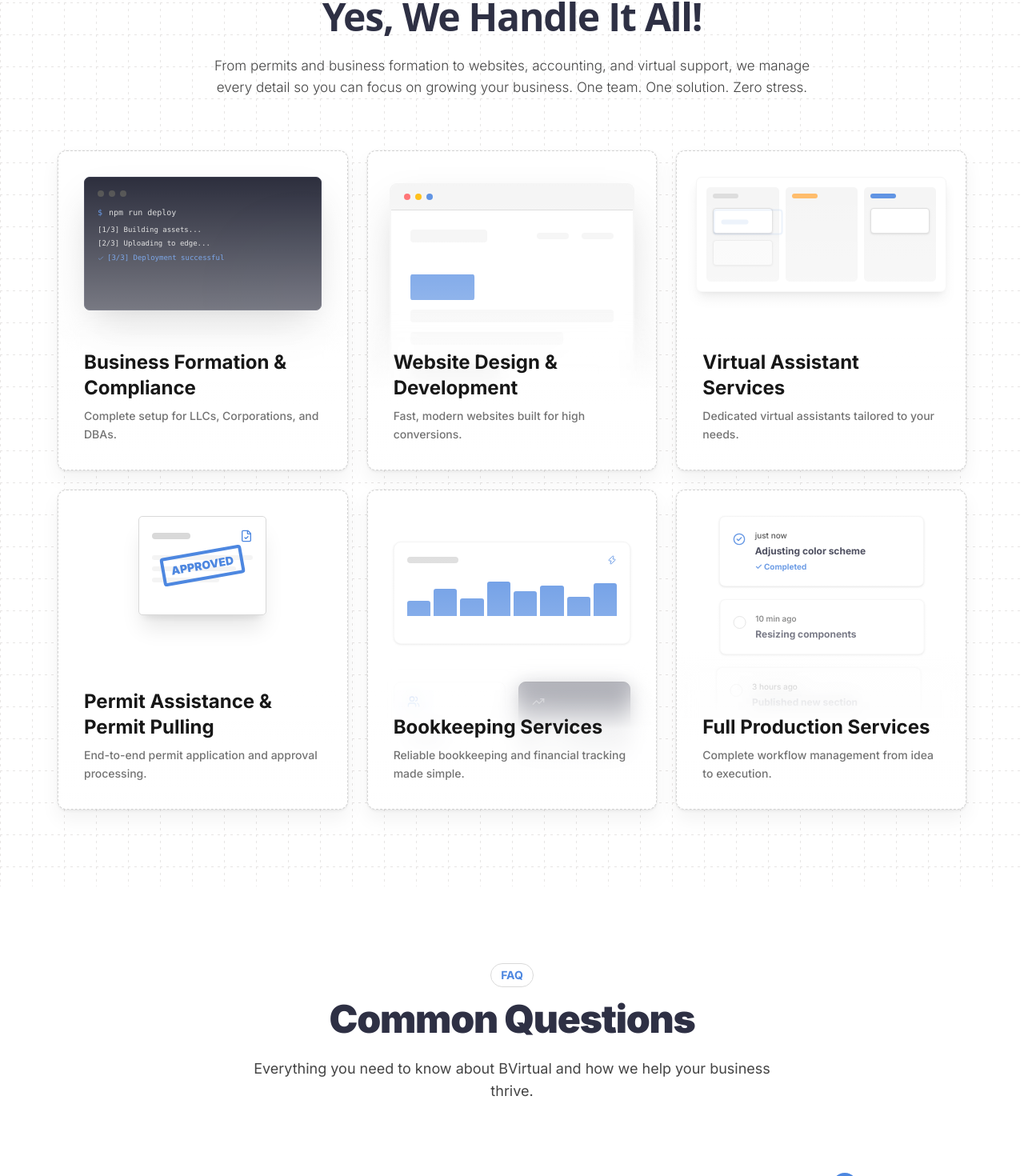
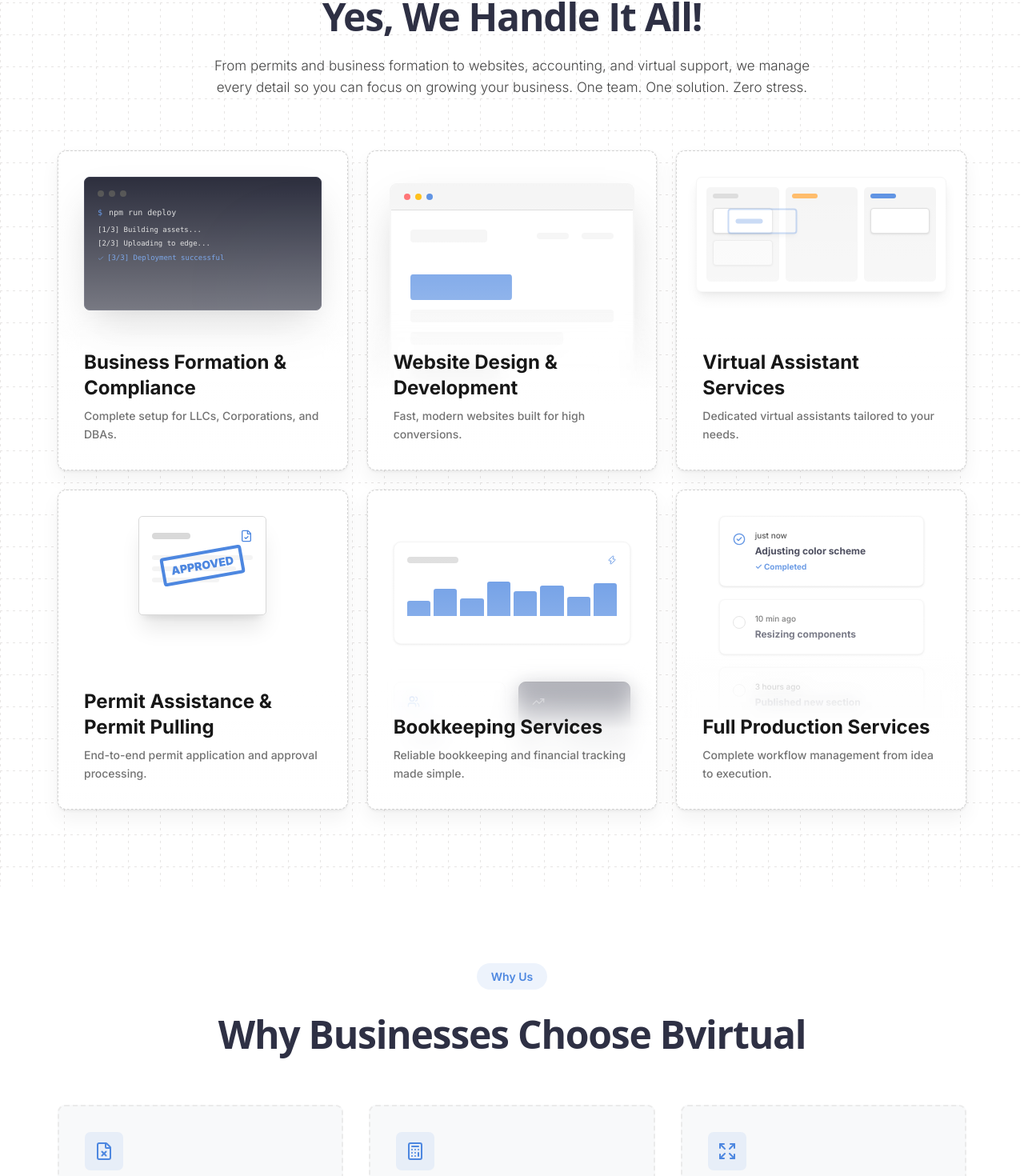
Before and after one commit to katsura919/bvirtual, a Next.js app: page / in a window 1280 px wide. Shown: the part 2197-3667 px from the top of the page at 80% size. Built offline with nearby package versions, Linux system fonts and the light colour scheme.

Commit message:
why choose us section

```diff
--- a/src/app/page.tsx
+++ b/src/app/page.tsx
@@ -20,6 +20,7 @@ import { HeroSection } from "@/components/HeroSection";
 import { BenefitsSection } from "@/components/BenefitsSection";
 import { ServicesSection } from "@/components/ServicesSection";
 import { FaqSection } from "@/components/FaqSection";
+import { WhyChooseUsSection } from "@/components/WhyChooseUsSection";
 
 export default function Home() {
   return (
@@ -91,6 +92,7 @@ export default function Home() {
           <HeroSection />
           <BenefitsSection />
           <ServicesSection />
+          <WhyChooseUsSection />
           <FaqSection />
         </main>
       </div>
--- /dev/null
+++ b/src/components/WhyChooseUsSection.tsx
@@ -0,0 +1,93 @@
+"use client";
+
+import React from 'react';
+import { motion } from 'motion/react';
+import { FileX, Calculator, Expand, Users, Zap, MessageSquare } from 'lucide-react';
+
+const reasons = [
+  {
+    Icon: FileX,
+    title: "No Long Term Commitment",
+    description: "Work with us month to month, without contracts or obligations. You stay in control at all times."
+  },
+  {
+    Icon: Calculator,
+    title: "Predictable Monthly Cost",
+    description: "Clear pricing with no hidden expenses, no payroll, no benefits, no surprises."
+  },
+  {
+    Icon: Expand,
+    title: "Flexible & Scalable Support",
+    description: "Easily scale support up or down based on your business needs."
+  },
+  {
+    Icon: Users,
+    title: "Multi-Skilled Virtual Assistance",
+    description: "One solution for admin tasks, customer support, scheduling, CRM, and more."
+  },
+  {
+    Icon: Zap,
+    title: "Fast & Easy Onboarding",
+    description: "Get started quickly without long hiring or training processes."
+  },
+  {
+    Icon: MessageSquare,
+    title: "Reliable & Professional Communication",
+    description: "Consistent availability, clear updates, and a business-first mindset."
+  }
+];
+
+export function WhyChooseUsSection() {
+  return (
+    <section className="relative w-full py-24 bg-white overflow-hidden z-10">
+      <div className="max-w-[1200px] px-8 mx-auto">
+        <div className="mb-16 flex flex-col items-center text-center">
+          <motion.div
+            initial={{ opacity: 0, y: 10 }}
+            whileInView={{ opacity: 1, y: 0 }}
+            viewport={{ once: true }}
+            transition={{ duration: 0.5 }}
+            className="inline-block bg-[#4d87e0]/10 rounded-[30px] px-[18px] py-[6px] mb-4 text-[14px] font-semibold text-[#4d87e0]"
+          >
+            Why Us
+          </motion.div>
+          <motion.h2
+            initial={{ opacity: 0, y: 10 }}
+            whileInView={{ opacity: 1, y: 0 }}
+            viewport={{ once: true }}
+            transition={{ duration: 0.5, delay: 0.1 }}
+            className="mt-4 text-3xl font-bold font-['Open_Sans',sans-serif] tracking-tight text-[#2e3044] md:text-5xl"
+          >
+            Why Businesses Choose Bvirtual
+          </motion.h2>
+        </div>
+
+        <div className="grid grid-cols-1 md:grid-cols-2 lg:grid-cols-3 gap-8">
+          {reasons.map((reason, idx) => {
+            const Icon = reason.Icon;
+            return (
+              <motion.div
+                key={idx}
+                initial={{ opacity: 0, y: 20 }}
+                whileInView={{ opacity: 1, y: 0 }}
+                viewport={{ once: true }}
+                transition={{ duration: 0.4, delay: idx * 0.1 }}
+                className="flex flex-col p-8 rounded-2xl bg-[#f8f9fa] border-2 border-dashed border-[#ebebeb] transition-all duration-300"
+              >
+                <div className="mb-6 inline-flex h-12 w-12 items-center justify-center rounded-xl bg-[#4d87e0]/10 text-[#4d87e0]">
+                  <Icon size={24} />
+                </div>
+                <h3 className="mb-3 text-xl font-bold text-[#2e3044]">
+                  {reason.title}
+                </h3>
+                <p className="text-[#444] font-light leading-relaxed">
+                  {reason.description}
+                </p>
+              </motion.div>
+            );
+          })}
+        </div>
+      </div>
+    </section>
+  );
+}
```
